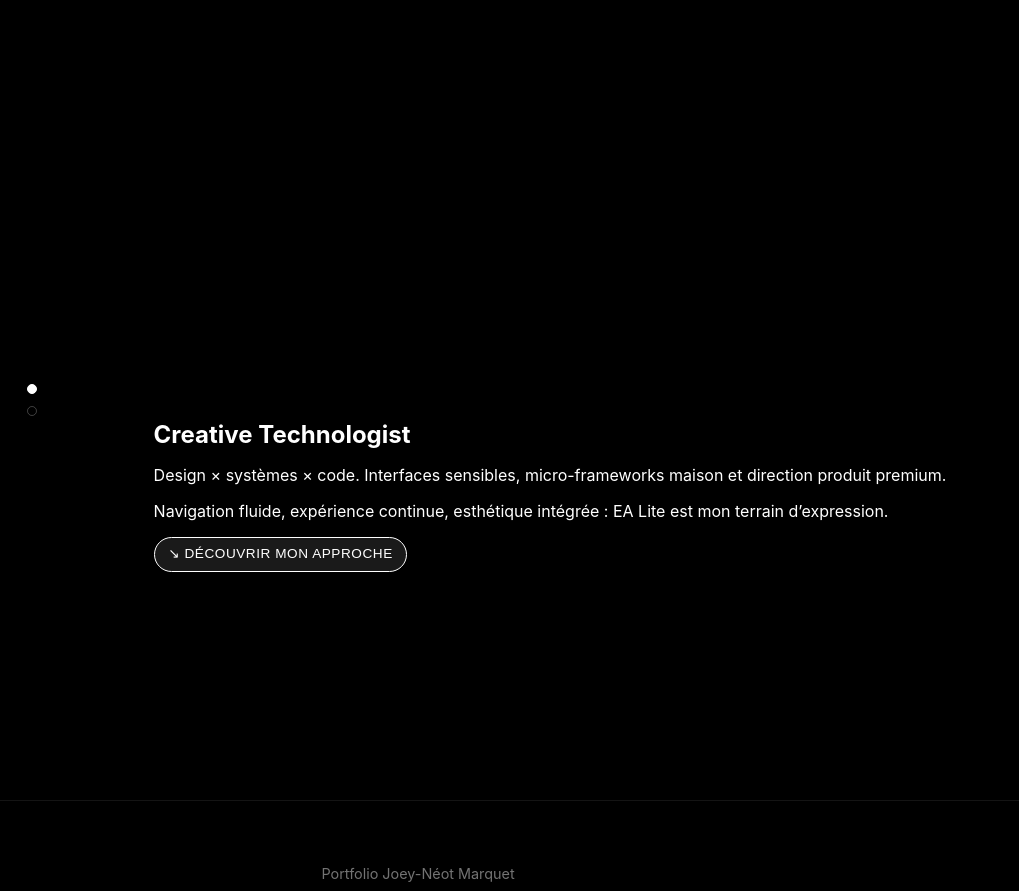
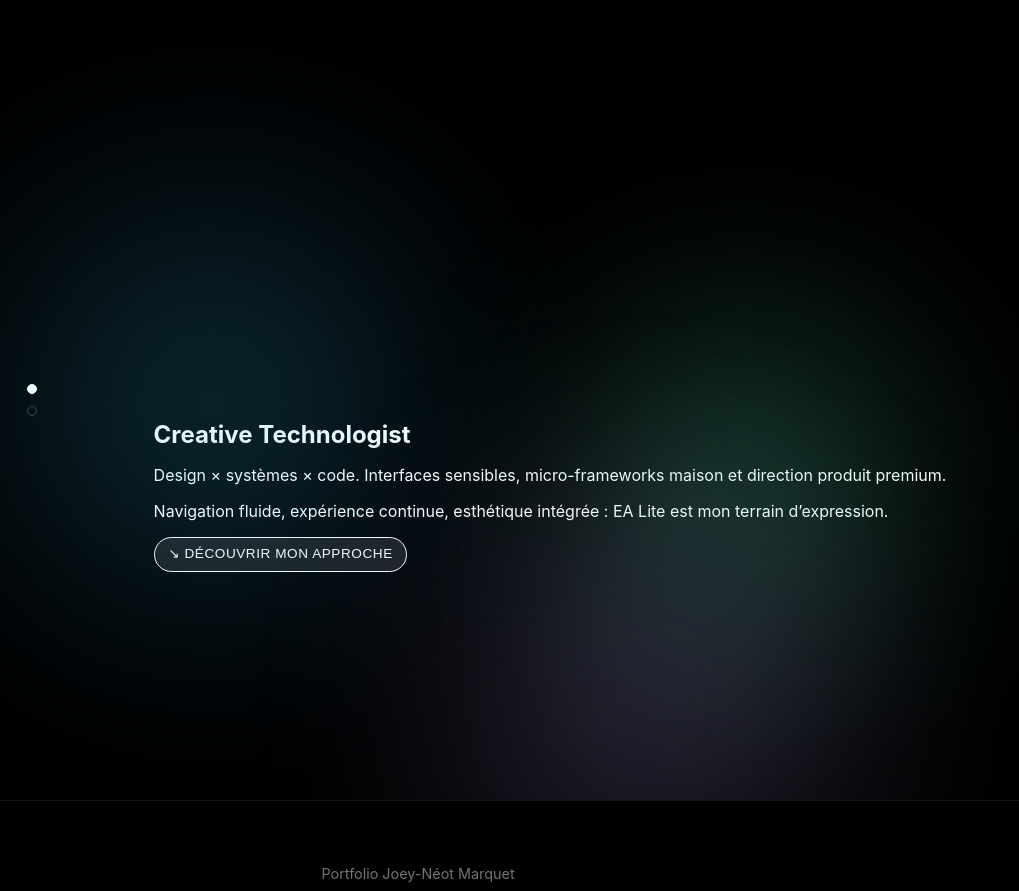
Before and after one commit to onlythejoe/portfolio-joey-neot-marquet, a plain HTML site: page index.html in a window 1280 px wide. Shown: the top 891 px of the page, without its empty margins (0-1019 px from the left). Drawn offline with Linux system fonts and the light colour scheme; files whose address does not match are found by name.

Commit message:
feat(halos): full Halos Dynamic Background integration - Added halos.css, halos.js, halos.datamap.json - Injected #ea-halos layer in DOM - Implemented dynamic palette switching per page - Added soft motion engine with PRM-safe handling - Added color transitions tied to router events - Updated documentation (SPRINT_HALOS_REPORT.md, HALOS_INTEGRATION_NOTES.md) - Updated SPRINT_PLAN.md (Halos sprint marked DONE)

```diff
--- /dev/null
+++ b/assets/css/ui/halos.css
@@ -0,0 +1,61 @@
+#ea-halos {
+    position: fixed;
+    inset: 0;
+    z-index: var(--ea-layer-base, 1);
+    pointer-events: none;
+    isolation: isolate;
+    contain: paint;
+    overflow: hidden;
+    opacity: 0;
+    transition: opacity 0.35s ease;
+}
+
+#ea-halos.is-ready {
+    opacity: 1;
+}
+
+#ea-halos .ea-halo {
+    position: absolute;
+    width: var(--halo-size, 46vmin);
+    aspect-ratio: 1 / 1;
+    border-radius: 50%;
+    opacity: var(--halo-opacity, 0.28);
+    filter: blur(var(--halo-blur, 120px));
+    transform: translate3d(var(--halo-x, 0%), var(--halo-y, 0%), 0) scale(var(--halo-scale, 1));
+    transition:
+        background-color 0.6s var(--ea-ease-emph, ease),
+        transform 0.6s var(--ea-ease-emph, ease),
+        opacity 0.6s var(--ea-ease-emph, ease);
+    will-change: transform, background-color, opacity;
+    animation: haloDrift var(--halo-dur, 38s) ease-in-out infinite alternate;
+}
+
+#ea-halos .ea-halo:nth-of-type(1) { background: var(--halo-1, #123); }
+#ea-halos .ea-halo:nth-of-type(2) { background: var(--halo-2, #234); }
+#ea-halos .ea-halo:nth-of-type(3) { background: var(--halo-3, #345); }
+
+@keyframes haloDrift {
+    0% {
+        transform: translate3d(var(--halo-x), var(--halo-y), 0) scale(var(--halo-scale));
+    }
+    50% {
+        transform: translate3d(calc(var(--halo-x) + 1.75vw), calc(var(--halo-y) - 1.25vh), 0) scale(calc(var(--halo-scale) * 1.04));
+    }
+    100% {
+        transform: translate3d(calc(var(--halo-x) - 1vw), calc(var(--halo-y) + 1vh), 0) scale(calc(var(--halo-scale) * 0.98));
+    }
+}
+
+@media (max-width: 720px) {
+    #ea-halos .ea-halo {
+        width: var(--halo-size-mobile, 60vmin);
+        filter: blur(var(--halo-blur-mobile, 90px));
+    }
+}
+
+@media (prefers-reduced-motion: reduce) {
+    #ea-halos .ea-halo {
+        animation: none !important;
+        transition: background-color 0.2s ease, opacity 0.2s ease;
+    }
+}
--- /dev/null
+++ b/assets/data/halos.datamap.json
@@ -0,0 +1,44 @@
+{
+  "default": {
+    "colors": ["#0b1f33", "#1a1a2e", "#102039"],
+    "intensity": 1
+  },
+  "pages": [
+    {
+      "page": "home",
+      "colors": ["#3ec7ff", "#5effc7", "#c0a6ff"],
+      "detailColors": ["#1fb2ff", "#6ef2d6", "#b6a1ff"],
+      "intensity": 1
+    },
+    {
+      "page": "about",
+      "colors": ["#6db8ff", "#9be7ff", "#ffd7a6"],
+      "detailColors": ["#54a0ff", "#7ad9ff", "#ffc67a"],
+      "intensity": 0.9
+    },
+    {
+      "page": "expertises",
+      "colors": ["#8cf2ff", "#ffe28c", "#9df7c9"],
+      "detailColors": ["#6adef0", "#ffd66a", "#84e8b5"],
+      "intensity": 1
+    },
+    {
+      "page": "portfolio",
+      "colors": ["#ff9bd1", "#7cd4ff", "#9be69b"],
+      "detailColors": ["#ff7abc", "#5fc4f5", "#7adf7a"],
+      "intensity": 1.1
+    },
+    {
+      "page": "vision",
+      "colors": ["#c9a5ff", "#7cb6ff", "#ffb37a"],
+      "detailColors": ["#b58fff", "#5fa4f5", "#ff9c54"],
+      "intensity": 1
+    },
+    {
+      "page": "contact",
+      "colors": ["#7ce0ff", "#9effc8", "#ffd6a3"],
+      "detailColors": ["#5bcff0", "#82f2c2", "#ffc685"],
+      "intensity": 0.85
+    }
+  ]
+}
--- /dev/null
+++ b/assets/js/core/halos.js
@@ -0,0 +1,132 @@
+import { resolveFromRoot } from "./resolver.js";
+import { EVENTS } from "./constants.js";
+
+const DATA_URL = resolveFromRoot("assets/data/halos.datamap.json");
+const HALO_COUNT = 3;
+const DEFAULT_PALETTE = {
+    colors: ["#0b1f33", "#1a1a2e", "#102039"],
+    intensity: 1
+};
+
+let dataPromise = null;
+
+function resolvePage() {
+    return new URLSearchParams(window.location.search).get("page") || "home";
+}
+
+async function loadData() {
+    if (dataPromise) return dataPromise;
+    dataPromise = fetch(DATA_URL)
+        .then((res) => (res.ok ? res.json() : null))
+        .catch(() => null)
+        .then((json) => json || { default: DEFAULT_PALETTE, pages: [] });
+    return dataPromise;
+}
+
+function ensureContainer() {
+    let layer = document.querySelector("#ea-halos");
+    if (!layer) {
+        layer = document.createElement("div");
+        layer.id = "ea-halos";
+        const root = document.querySelector("#ea-root");
+        const layout = document.querySelector("#ea-layout");
+        if (root && layout) {
+            root.insertBefore(layer, layout);
+        } else {
+            document.body.appendChild(layer);
+        }
+    }
+    return layer;
+}
+
+function ensureHalos(container) {
+    const halos = container.querySelectorAll(".ea-halo");
+    if (halos.length === HALO_COUNT) return halos;
+    container.innerHTML = "";
+    return Array.from({ length: HALO_COUNT }).map(() => {
+        const h = document.createElement("div");
+        h.className = "ea-halo";
+        container.appendChild(h);
+        return h;
+    });
+}
+
+function pickPalette(page, data) {
+    const entry = data.pages?.find((p) => p.page === page);
+    const colors = entry?.colors && entry.colors.length >= HALO_COUNT
+        ? entry.colors
+        : entry?.detailColors && entry.detailColors.length >= HALO_COUNT
+            ? entry.detailColors
+            : data.default?.colors && data.default.colors.length >= HALO_COUNT
+                ? data.default.colors
+                : DEFAULT_PALETTE.colors;
+    const intensity = entry?.intensity ?? data.default?.intensity ?? DEFAULT_PALETTE.intensity;
+    return { colors: colors.slice(0, HALO_COUNT), intensity };
+}
+
+function clamp(val, min, max) {
+    return Math.min(Math.max(val, min), max);
+}
+
+function randIn(min, max) {
+    return min + Math.random() * (max - min);
+}
+
+function applyPalette(container, halos, palette) {
+    const { colors, intensity } = palette;
+    const opacity = clamp(0.22 * intensity, 0.16, 0.4);
+    const size = clamp(46 * intensity, 38, 64);
+    const sizeMobile = clamp(60 * intensity, 48, 72);
+    const blur = clamp(120 * intensity, 90, 160);
+    const blurMobile = clamp(90 * intensity, 70, 130);
+
+    container.style.setProperty("--halo-1", colors[0]);
+    container.style.setProperty("--halo-2", colors[1]);
+    container.style.setProperty("--halo-3", colors[2]);
+    container.style.setProperty("--halo-opacity", opacity.toFixed(3));
+    container.style.setProperty("--halo-size", `${size}vmin`);
+    container.style.setProperty("--halo-size-mobile", `${sizeMobile}vmin`);
+    container.style.setProperty("--halo-blur", `${blur}px`);
+    container.style.setProperty("--halo-blur-mobile", `${blurMobile}px`);
+
+    const ranges = [
+        { x: [-8, 26], y: [8, 42], scale: [0.9, 1.1], dur: [34, 42] },
+        { x: [40, 76], y: [18, 68], scale: [0.85, 1.05], dur: [36, 44] },
+        { x: [14, 62], y: [52, 92], scale: [0.8, 1.05], dur: [32, 46] }
+    ];
+
+    halos.forEach((halo, i) => {
+        const r = ranges[i] || ranges[ranges.length - 1];
+        const x = randIn(r.x[0], r.x[1]).toFixed(2);
+        const y = randIn(r.y[0], r.y[1]).toFixed(2);
+        const scale = randIn(r.scale[0], r.scale[1]).toFixed(2);
+        const dur = randIn(r.dur[0], r.dur[1]).toFixed(2);
+
+        halo.style.setProperty("--halo-x", `${x}vw`);
+        halo.style.setProperty("--halo-y", `${y}vh`);
+        halo.style.setProperty("--halo-scale", scale);
+        halo.style.setProperty("--halo-dur", `${dur}s`);
+    });
+
+    container.classList.add("is-ready");
+}
+
+async function updateHalos(page) {
+    const container = ensureContainer();
+    const halos = ensureHalos(container);
+    const data = await loadData();
+    const palette = pickPalette(page, data);
+    applyPalette(container, halos, palette);
+}
+
+function handlePageLoaded(evt) {
+    const page = evt?.detail?.page || resolvePage();
+    updateHalos(page);
+}
+
+function init() {
+    handlePageLoaded();
+    window.addEventListener(EVENTS.pageLoaded, handlePageLoaded);
+}
+
+document.addEventListener("DOMContentLoaded", init);
--- a/index.html
+++ b/index.html
@@ -27,6 +27,7 @@
 
     <!-- UX Layer -->
     <link rel="stylesheet" href="assets/css/ui/ux-layer.css">
+    <link rel="stylesheet" href="assets/css/ui/halos.css">
 
     <!-- UX Patterns -->
     <link rel="stylesheet" href="assets/css/ui/ux-patterns.css">
@@ -47,6 +48,7 @@
         <!-- SLOTS GLOBAUX -->
         <div id="ea-head-slot"></div>
         <div id="ea-body-start-slot"></div>
+        <div id="ea-halos"></div>
         <nav id="ea-menu-slot"></nav>
 
         <!-- LAYOUT AVEC SIDEBAR -->
@@ -60,6 +62,7 @@
 
     </div>
 
+    <script type="module" src="assets/js/core/halos.js"></script>
     <script type="module" src="assets/js/core/loader.js"></script>
 </body>
 </html>
```
Also changed, not shown: HALOS_DATAMAP.json (added, +44 -0 lines), 10 other files.
